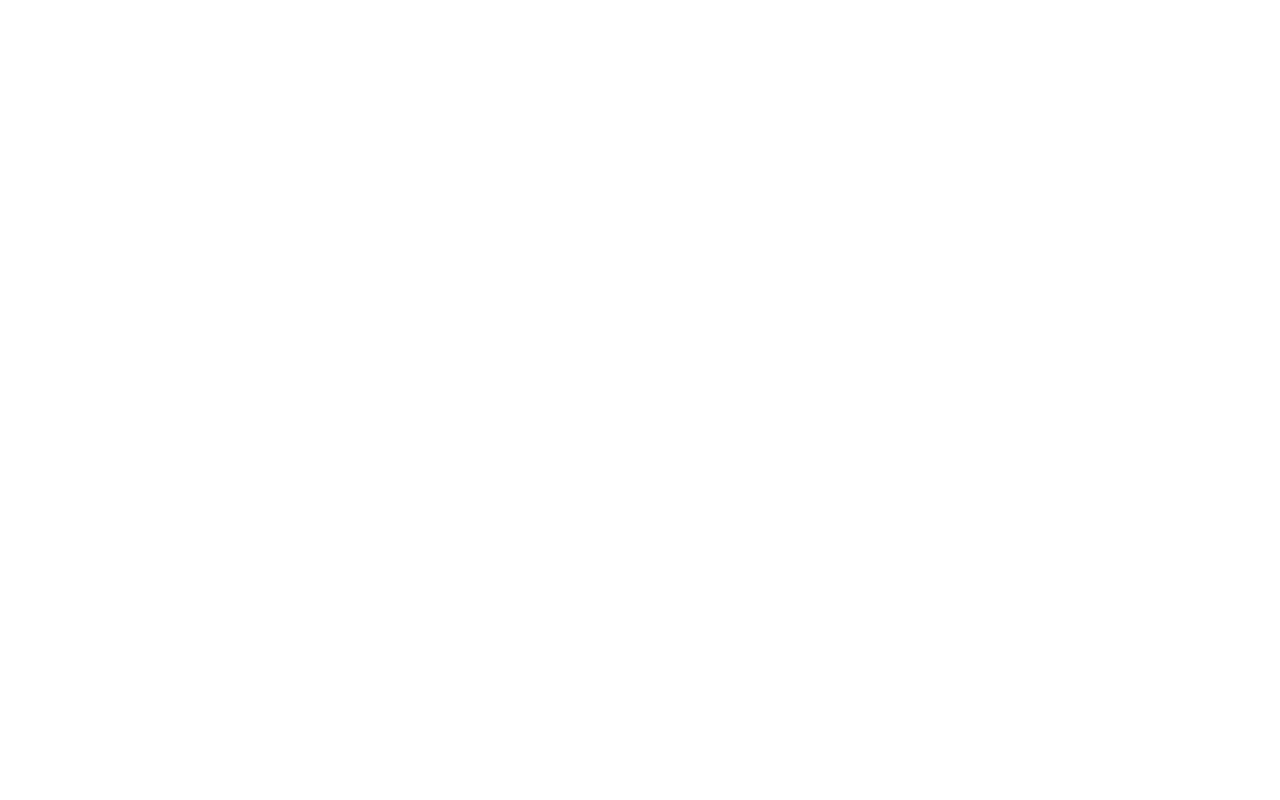
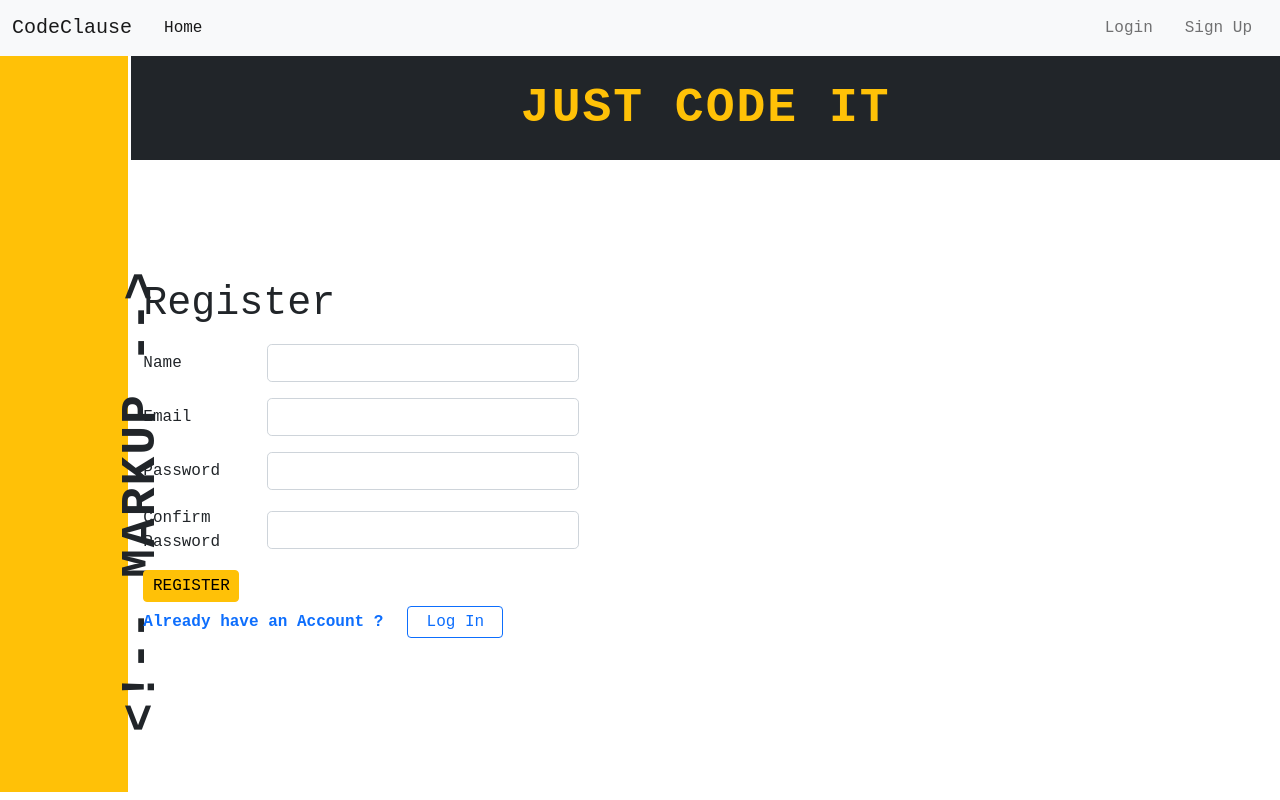
Before and after one commit to Omkar-Ghodake/Login-Authentication-System, a React app in the folder client/: page /signup in a window 1280 px wide. Built offline with nearby package versions, Linux system fonts and the light colour scheme.

Commit message:
Sign Up Component Completed

```diff
--- a/client/package.json
+++ b/client/package.json
@@ -8,6 +8,7 @@
     "@testing-library/user-event": "^13.5.0",
     "react": "^18.1.0",
     "react-dom": "^18.1.0",
+    "react-router-dom": "^6.3.0",
     "react-scripts": "5.0.1",
     "styled-components": "^5.3.5",
     "web-vitals": "^2.1.4"
--- a/client/public/index.html
+++ b/client/public/index.html
@@ -1,20 +1,17 @@
 <!DOCTYPE html>
 <html lang="en">
+
 <head>
   <meta charset="utf-8" />
   <link rel="icon" href="%PUBLIC_URL%/favicon.ico" />
   <meta name="viewport" content="width=device-width, initial-scale=1" />
   <meta name="theme-color" content="#000000" />
-    <meta
-      name="description"
-      content="Web site created using create-react-app"
-    />
-    <link rel="apple-touch-icon" href="%PUBLIC_URL%/logo192.png" />
+  <meta name="description" content="Web site created using create-react-app" />
   <!--
       manifest.json provides metadata used when your web app is installed on a
       user's mobile device or desktop. See https://developers.google.com/web/fundamentals/web-app-manifest/
     -->
-    <link rel="manifest" href="%PUBLIC_URL%/manifest.json" />
+  <!-- <link rel="manifest" href="%PUBLIC_URL%/manifest.json" /> -->
   <!--
       Notice the use of %PUBLIC_URL% in the tags above.
       It will be replaced with the URL of the `public` folder during the build.
@@ -24,8 +21,13 @@
       work correctly both with client-side routing and a non-root public URL.
       Learn how to configure a non-root public URL by running `npm run build`.
     -->
+
+  <link href="https://cdn.jsdelivr.net/npm/bootstrap@5.0.2/dist/css/bootstrap.min.css" rel="stylesheet"
+    integrity="sha384-EVSTQN3/azprG1Anm3QDgpJLIm9Nao0Yz1ztcQTwFspd3yD65VohhpuuCOmLASjC" crossorigin="anonymous">
+
   <title>React App</title>
 </head>
+
 <body>
   <noscript>You need to enable JavaScript to run this app.</noscript>
   <div id="root"></div>
@@ -39,5 +41,11 @@
       To begin the development, run `npm start` or `yarn start`.
       To create a production bundle, use `npm run build` or `yarn build`.
     -->
+
+  <script src="https://cdn.jsdelivr.net/npm/bootstrap@5.0.2/dist/js/bootstrap.bundle.min.js"
+    integrity="sha384-MrcW6ZMFYlzcLA8Nl+NtUVF0sA7MsXsP1UyJoMp4YLEuNSfAP+JcXn/tWtIaxVXM"
+    crossorigin="anonymous"></script>
+
 </body>
+
 </html>
--- a/client/src/app/App.js
+++ b/client/src/app/App.js
@@ -1,9 +1,29 @@
 import './App.css';
+import {
+  BrowserRouter,
+  Routes,
+  Route,
+  Navigate
+} from 'react-router-dom'
+import Home from '../pages/Home';
+import Navbar from '../layouts/Navbar';
+import Login from '../pages/Login'
+import SignUp from '../pages/SignUp'
+import Block from '../layouts/Block';
 
 function App() {
   return (
     <div className="App">
-
+      <BrowserRouter>
+        <Navbar />
+        <Block />
+        <Routes>
+          <Route path='/' element={<Home />} />
+          <Route path='/login' element={<Login />} />
+          <Route path='/signup' element={<SignUp />} />
+          <Route path='*' element={<Navigate to='/' replace />} />
+        </Routes>
+      </BrowserRouter>
     </div>
   );
 }
--- /dev/null
+++ b/client/src/css/layouts/Block.css
@@ -0,0 +1,37 @@
+* {
+
+	font-family: 'Courier New', Courier, monospace;
+}
+
+body {
+	height: 100vh;
+}
+
+.Block {
+	height: 50vh !important;
+}
+
+.Block .vertical {
+	width: 10vw;
+	height: 92%;
+	position: absolute;
+	margin: auto;
+	font-size: 3rem;
+	font-weight: bold;
+}
+
+.vertical .text {
+	transform: rotate(-90deg);
+	position: absolute;
+	top: 40vh;
+	left: -14vw;
+	width: 80vh;
+	letter-spacing: 2px;
+}
+
+.Block .horizontal {
+	margin-left: 131.33px;
+	font-size: 3rem;
+	font-weight: bold;
+	letter-spacing: 2px;
+}
--- /dev/null
+++ b/client/src/css/pages/Home.css
@@ -0,0 +1,14 @@
+.Home {
+	position: absolute;
+	top: 35vh;
+	width: 70vw;
+}
+
+.btn {
+	height: 2rem;
+	width: 6rem;
+}
+
+.fit-content {
+	width: fit-content !important;
+}
--- a/client/src/index.css
+++ b/client/src/index.css
@@ -0,0 +1,18 @@
+.adjust-layout {
+	margin-left: 131.33px;
+}
+
+.submit-btn {
+	border: 1px solid #ffc107;
+	background-color: #ffc107;
+	color: #000;
+	display: flex;
+	align-items: center;
+	justify-content: center;
+}
+
+.submit-btn:hover {
+	border-color: #000;
+	background-color: #000;
+	color: #ffc107;
+}
--- /dev/null
+++ b/client/src/layouts/Block.jsx
@@ -0,0 +1,22 @@
+import React from 'react'
+import '../css/layouts/Block.css'
+
+const Block = () => {
+	return (
+		<>
+			<div className="Block">
+				<div className="vertical bg-warning text-dark">
+					<div className='text'>
+						&lt;!-- MARKUP --&gt;
+					</div>
+				</div>
+
+				<div className="horizontal text-center bg-dark text-warning py-3">
+					JUST CODE IT
+				</div>
+			</div>
+		</>
+	)
+}
+
+export default Block
--- /dev/null
+++ b/client/src/layouts/Navbar.jsx
@@ -0,0 +1,34 @@
+import React from 'react'
+import { Link } from 'react-router-dom'
+
+const Navbar = () => {
+	return (
+		<>
+			<nav className="navbar navbar-expand-lg navbar-light bg-light">
+				<div className="container-fluid">
+					<Link className="navbar-brand" to="/">CodeClause</Link>
+					<button className="navbar-toggler" type="button" data-bs-toggle="collapse" data-bs-target="#navbarSupportedContent" aria-controls="navbarSupportedContent" aria-expanded="false" aria-label="Toggle navigation">
+						<span className="navbar-toggler-icon"></span>
+					</button>
+					<div className="collapse navbar-collapse" id="navbarSupportedContent">
+						<ul className="navbar-nav me-auto mb-2 mb-lg-0">
+							<li className="nav-item mx-2">
+								<Link className="nav-link active" aria-current="page" to="/">Home</Link>
+							</li>
+						</ul>
+						<ul className='navbar-nav ms-auto mb-2 mb-lg-0'>
+							<li className="nav-item mx-2">
+								<Link className="nav-link" to="/login">Login</Link>
+							</li>
+							<li className="nav-item mx-2">
+								<Link className="nav-link" to="/signup">Sign Up</Link>
+							</li>
+						</ul>
+					</div>
+				</div>
+			</nav>
+		</>
+	)
+}
+
+export default Navbar
--- a/client/src/pages/Home.jsx
+++ b/client/src/pages/Home.jsx
@@ -1,8 +1,35 @@
 import React from 'react'
+import '../css/pages/Home.css'
+import { useNavigate } from 'react-router-dom'
 
 const Home = () => {
+
+	const navigate = useNavigate()
+
+	const handleRegisterClick = () => {
+		navigate('/signup')
+	}
+
+	const handleLoginBtnClick = () => {
+		navigate('/login')
+	}
+
 	return (
-		<div>Home</div>
+		<>
+			<div className="Home adjust-layout fit-content">
+				<div className="container border rounded-3 ms-4 px-5 py-3">
+					<div className="group d-flex align-items-center mb-5">
+						<h3 className='text-primary me-4'>Please Log In to Continue</h3>
+						<button className="btn btn-outline-primary d-flex justify-content-center align-items-center" onClick={handleLoginBtnClick}>Log In</button>
+					</div>
+
+					<div className="group d-flex align-items-center mb-5">
+						<h3 className='text-success me-4'>Don't have and Account ?</h3>
+						<button className="btn btn-outline-success d-flex justify-content-center align-items-center" onClick={handleRegisterClick}>Register</button>
+					</div>
+				</div>
+			</div>
+		</>
 	)
 }
 
--- /dev/null
+++ b/client/src/pages/Login.jsx
@@ -0,0 +1,66 @@
+import React, { useState } from 'react'
+import { useNavigate } from 'react-router-dom'
+
+const Login = () => {
+
+	const [inputInfo, setInputInfo] = useState({
+		email: '', password: ''
+	})
+
+	const navigate = useNavigate()
+
+	const handleRegisterClick = () => {
+		navigate('/signup')
+	}
+
+	const handleSubmitClick = async (e) => {
+		e.preventDefault()
+
+		const response = await fetch('http://localhost:4040/api/user/login', {
+			method: 'POST',
+			headers: {
+				'Content-Type': 'application/json'
+			},
+			body: JSON.stringify({ ...inputInfo })
+		})
+
+		const json = await response.json()
+		console.log(json)
+
+		setInputInfo({ email: '', password: '' })
+		e.target.reset()
+	}
+
+	const onChange = (e) => {
+		setInputInfo({ ...inputInfo, [e.target.name]: e.target.value })
+	}
+
+	return (
+		<>
+			<div className="Home adjust-layout container">
+				<h1 className='mb-4'>Log In</h1>
+
+				<form onSubmit={handleSubmitClick}>
+					<div className="input-group d-flex align-items-center mb-4 w-50">
+						<label className='me-3 w-25' htmlFor="name">Email</label>
+						<input type="email" name='email' className="form-control rounded-3" onChange={onChange} required />
+					</div>
+
+					<div className="input-group d-flex align-items-center mb-4 w-50">
+						<label className='me-3 w-25' htmlFor="password">Password</label>
+						<input type="password" name='password' className="form-control rounded-3" onChange={onChange} minLength={8} required />
+					</div>
+
+					<button className="btn mb-3 submit-btn" type='submit'>Log In</button>
+				</form>
+
+				<div className="group d-flex align-items-center mb-4">
+					<b className='text-success me-4'>Don't have and Account ?</b>
+					<button className="btn btn-outline-success d-flex justify-content-center align-items-center" onClick={handleRegisterClick}>Register</button>
+				</div>
+			</div>
+		</>
+	)
+}
+
+export default Login
--- /dev/null
+++ b/client/src/pages/SignUp.jsx
@@ -0,0 +1,75 @@
+import React, { useState } from 'react'
+import { useNavigate } from 'react-router-dom'
+
+const SignUp = () => {
+
+	const [inputInfo, setInputInfo] = useState({
+		name: '', email: '', password: '', confirmPassword: ''
+	})
+
+	const navigate = useNavigate()
+
+	const handleLoginBtnClick = () => {
+		navigate('/login')
+	}
+
+	const handleSubmitClick = async (e) => {
+		e.preventDefault()
+
+		const response = await fetch('http://localhost:4040/api/user/create-user', {
+			method: 'POST',
+			headers: {
+				'Content-Type': 'application/json'
+			},
+			body: JSON.stringify({ ...inputInfo })
+		})
+
+		const json = await response.json()
+		console.log(json)
+
+		setInputInfo({ name: '', email: '', password: '', confirmPassword: '' })
+		e.target.reset()
+	}
+
+	const onChange = (e) => {
+		setInputInfo({ ...inputInfo, [e.target.name]: e.target.value })
+	}
+
+	return (
+		<>
+			<div className="Home adjust-layout container">
+				<h1 className='mb-3'>Register</h1>
+				<form id='registrationForm' onSubmit={handleSubmitClick}>
+					<div className="input-group d-flex align-items-center mb-3 w-50">
+						<label className='me-3 w-25' htmlFor="name">Name</label>
+						<input type="text" name='name' className="form-control rounded-3" onChange={onChange} minLength={3} required />
+					</div>
+
+					<div className="input-group d-flex align-items-center mb-3 w-50">
+						<label className='me-3 w-25' htmlFor="name">Email</label>
+						<input type="email" name='email' className="form-control rounded-3" onChange={onChange} required />
+					</div>
+
+					<div className="input-group d-flex align-items-center mb-3 w-50">
+						<label className='me-3 w-25' htmlFor="password">Password</label>
+						<input type="password" name='password' className="form-control rounded-3" onChange={onChange} minLength={8} required />
+					</div>
+
+					<div className="input-group d-flex align-items-center mb-3 w-50">
+						<label className='me-3 w-25' htmlFor="confirmPassword">Confirm Password</label>
+						<input type="password" name='confirmPassword' className="form-control rounded-3" onChange={onChange} minLength={8} required />
+					</div>
+
+					<button className="btn mb-1 submit-btn" type='submit'>REGISTER</button>
+				</form>
+
+				<div className="group d-flex align-items-center mb-3">
+					<b className='text-primary me-4'>Already have an Account ?</b>
+					<button className="btn btn-outline-primary d-flex justify-content-center align-items-center" onClick={handleLoginBtnClick}>Log In</button>
+				</div>
+			</div>
+		</>
+	)
+}
+
+export default SignUp
```
Also changed, not shown: 1 other file. Lines whose indentation alone changed are shown as unchanged.
